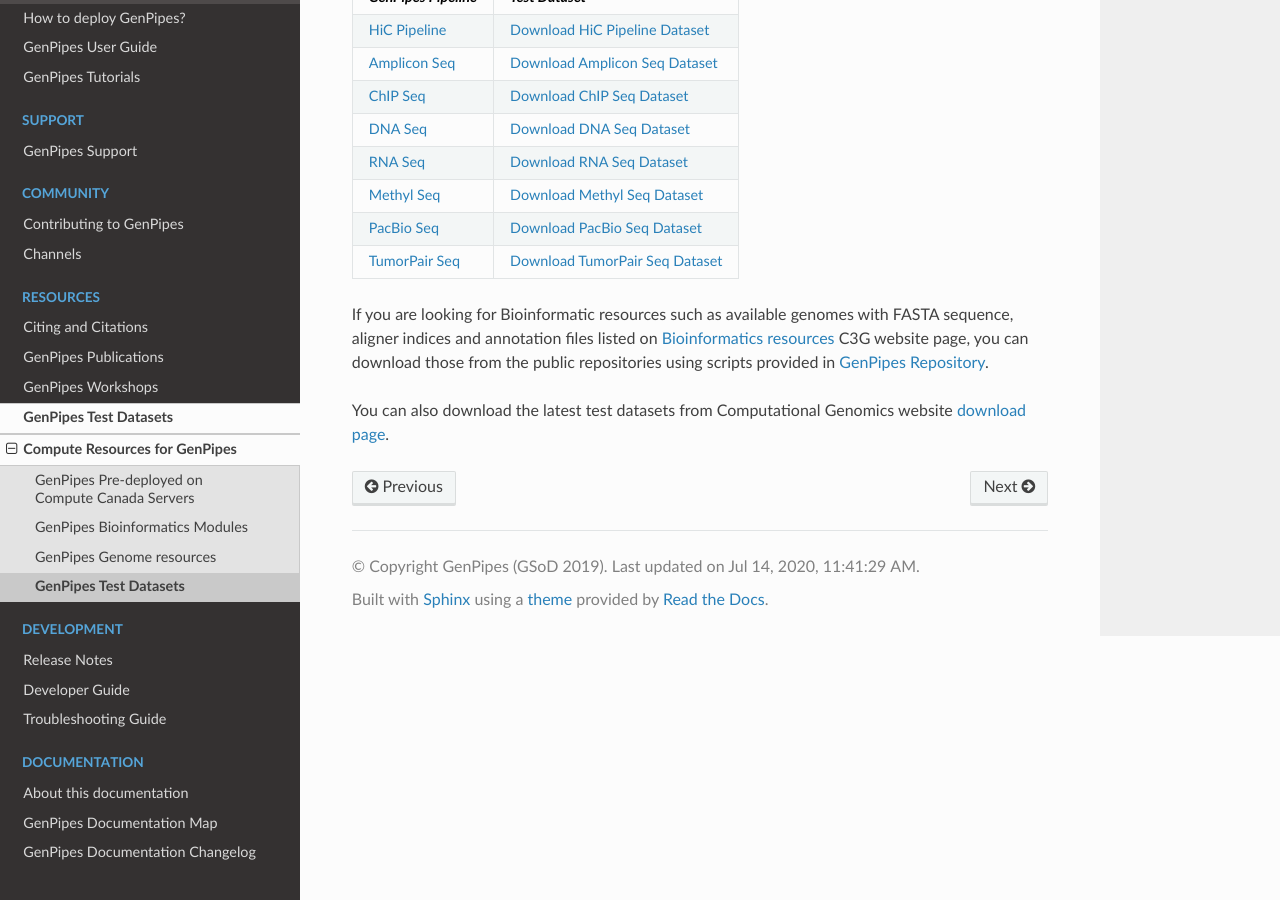
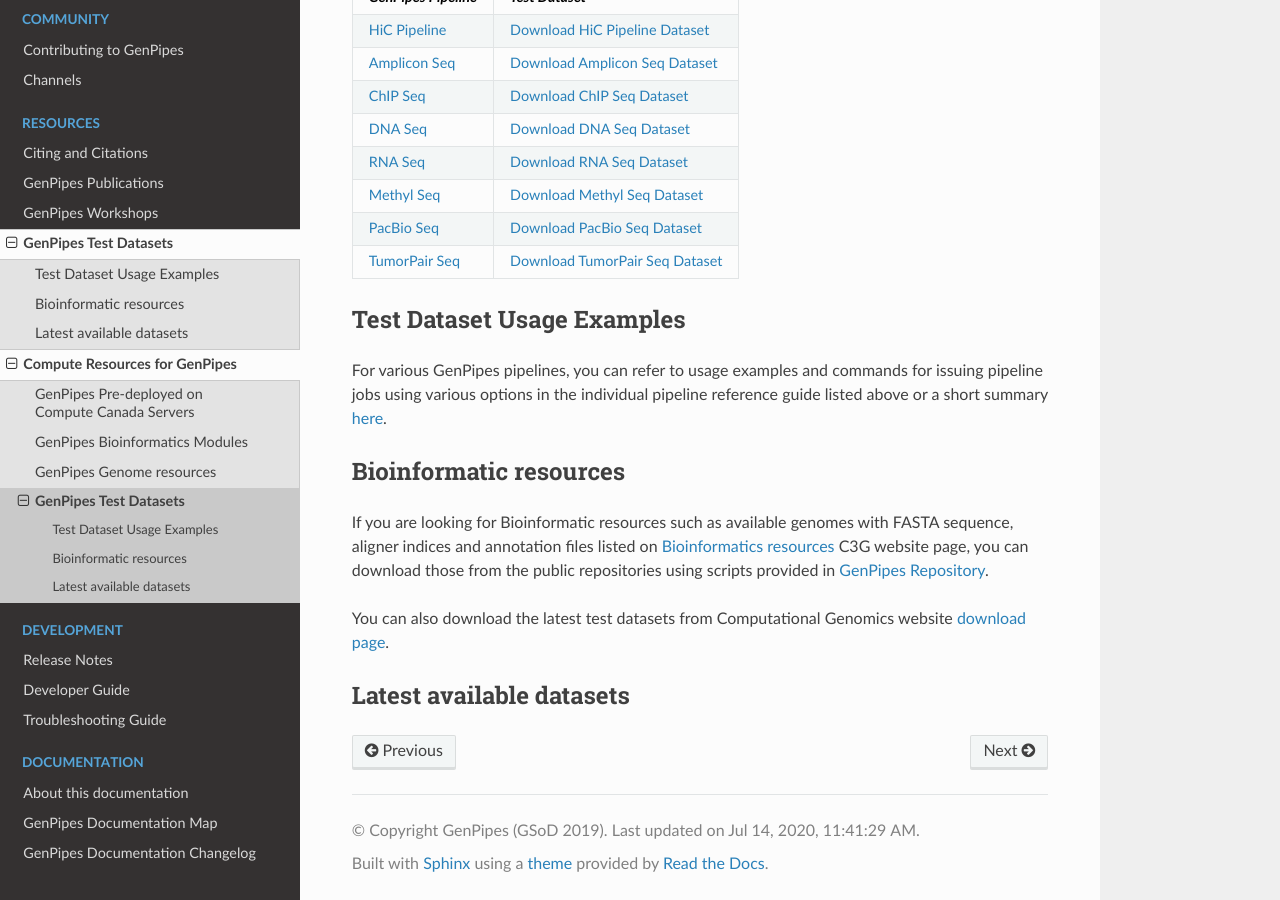
Before and after one commit to c3g/GenPipes_Docs, a Sphinx documentation site: the page built from docs/source/resources/testdataset.rst, in a window 1280 px wide and 900 px high, scrolled down 832 px. Built offline with Sphinx 7.4.7 and the Read the Docs theme 2.0.0, drawn with Linux system fonts in a browser that asks for light colours; formulas are drawn with MathJax 3; the version number could not be read and is left out.

Commit message:
Fixes #82 test commands usage examples added using latestfile in datahub-90-cw3.p.genap.ca server

```diff
--- a/docs/source/resources/testdataset.rst
+++ b/docs/source/resources/testdataset.rst
@@ -39,9 +39,24 @@
 | :ref:`TumorPair Seq<docs_gp_dnaseq>`      |   `Download TumorPair Seq Dataset`_      |
 +-------------------------------------------+------------------------------------------+
 
+----------------------------
+Test Dataset Usage Examples
+----------------------------
+
+For various GenPipes pipelines, you can refer to usage examples and commands for issuing pipeline jobs using various options in the individual pipeline reference guide listed above or a short summary :ref:`here <doc_pipeline_usage_examples>`.
+
+------------------------
+Bioinformatic resources
+------------------------
+
 If you are looking for Bioinformatic resources such as available genomes with FASTA sequence, aligner indices and annotation files listed on `Bioinformatics resources <http://www.computationalgenomics.ca/cvmfs-genomes/>`_ C3G website page, you can download those from the public repositories using scripts provided in `GenPipes Repository <https://bitbucket.org/mugqic/genpipes/src/master/resources/genomes/>`_.
 
 You can also download the latest test datasets from Computational Genomics website `download page <http://www.computationalgenomics.ca/test-dataset/>`_.
+
+--------------------------
+Latest available datasets
+--------------------------
+
 
 .. _Download HiC Pipeline Dataset: https://datahub-90-cw3.p.genap.ca/hicseq.chr19.tar.gz
 .. _Download Amplicon Seq Dataset: https://datahub-90-cw3.p.genap.ca/ampliconseq.tar.gz
--- a/docs/source/tutorials/list_tutorials.rst
+++ b/docs/source/tutorials/list_tutorials.rst
@@ -17,3 +17,4 @@
    ../tutorials/genpipes_tutorial
    ../tutorials/genpipes_in_the_cloud
    ../tutorials/genpipes_in_the_container
+   ../tutorials/pipeline_usage_examples
--- /dev/null
+++ b/docs/source/tutorials/pipeline_usage_examples.rst
@@ -0,0 +1,6 @@
+.. _doc_pipeline_usage_examples:
+
+Pipeline Usage Examples
+========================
+
+.. include::  ../resources/testCommands.txt
```
Also changed, not shown: 1 other file.
